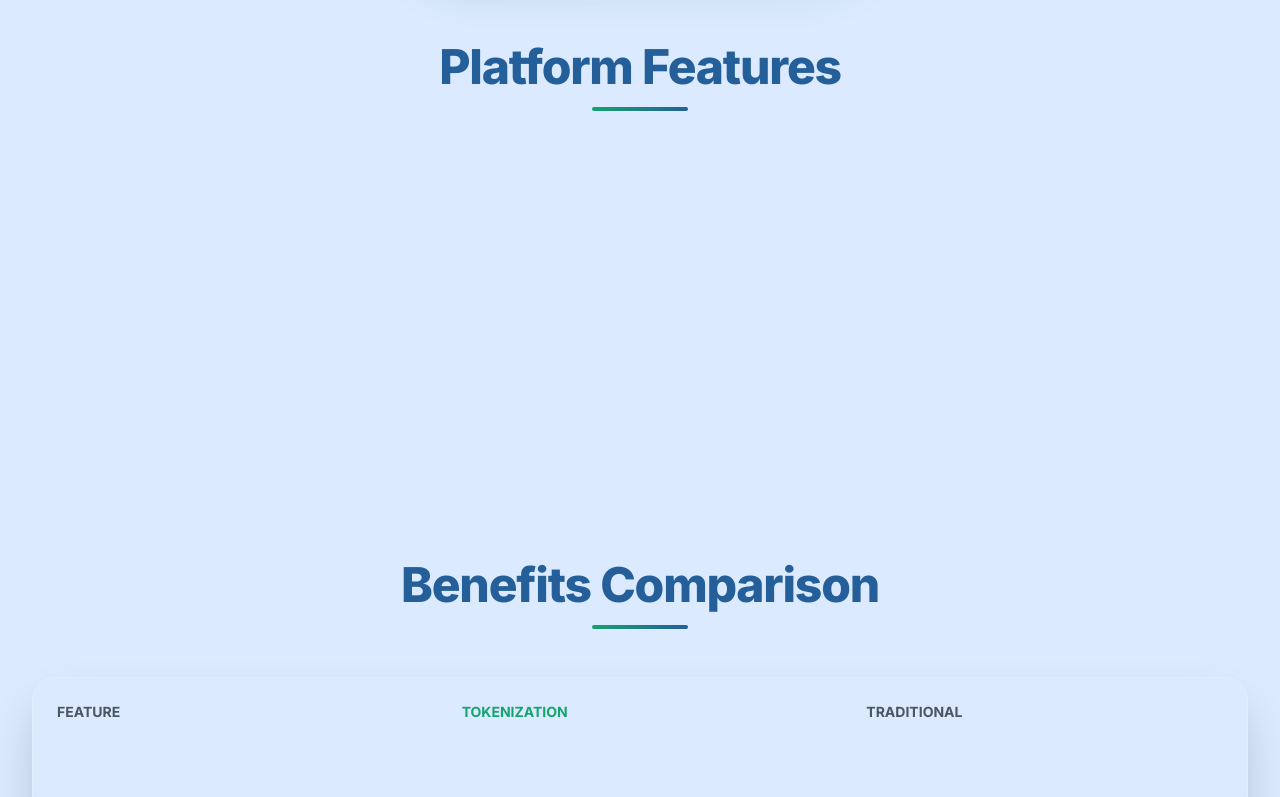
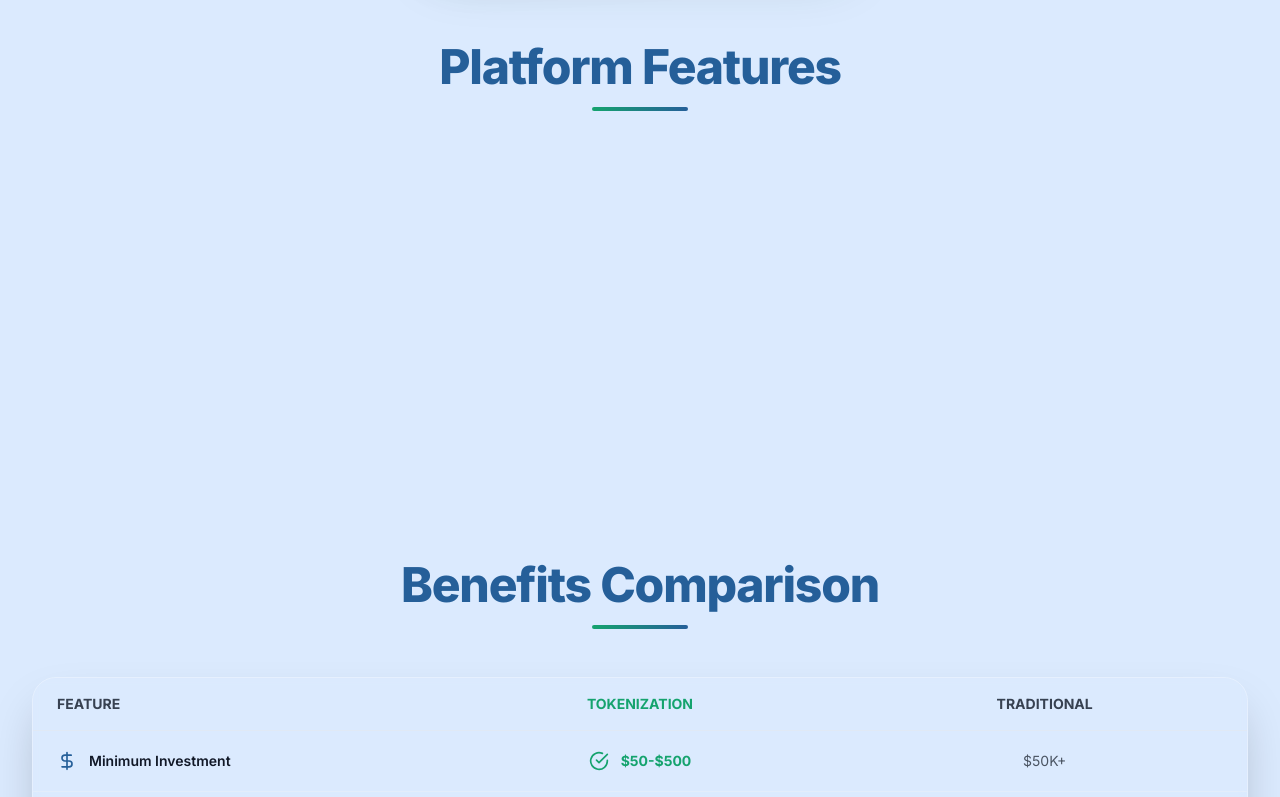
Before and after one commit to anskp/echo-copym-v1.5, a React (Vite) app: page /access in a window 1280 px wide. Shown: the part 2000-2797 px from the top of the page. Built offline with nearby package versions, Linux system fonts and the light colour scheme; a web font is replaced by a local one.

Commit message:
updated the accesspage's benefits comparison section's table

```diff
--- a/src/pages/AccessPage/AccessPage.jsx
+++ b/src/pages/AccessPage/AccessPage.jsx
@@ -658,13 +658,13 @@
             <div className="w-24 h-1 bg-gradient-to-r from-[#15a36e] to-[#255f99] mx-auto rounded-full"></div>
           </div>
 
-          <div className="comparison-table bg-transparent backdrop-blur-sm rounded-3xl border border-white/20 overflow-hidden shadow-2xl overflow-x-auto">
-            <div className="grid grid-cols-3 text-xs sm:text-sm font-bold text-gray-600 border-b border-gray-200/30 min-w-[600px]">
-              <div className="p-3 sm:p-6 bg-transparent backdrop-blur-sm">FEATURE</div>
-              <div className="p-3 sm:p-6 bg-transparent text-[#15a36e] backdrop-blur-sm">
+          <div className="comparison-table backdrop-blur-sm rounded-3xl border border-white/30 overflow-hidden shadow-2xl overflow-x-auto">
+            <div className="grid grid-cols-3 text-sm font-bold text-gray-700 border-b border-gray-200/50 min-w-[700px]">
+              <div className="px-6 py-4">FEATURE</div>
+              <div className="px-6 py-4 text-[#15a36e] text-center">
                 TOKENIZATION
               </div>
-              <div className="p-3 sm:p-6 bg-transparent backdrop-blur-sm">
+              <div className="px-6 py-4 text-center">
                 TRADITIONAL
               </div>
             </div>
@@ -703,18 +703,18 @@
             ].map((row, index) => (
               <div
                 key={index}
-                className="comparison-row grid grid-cols-3 text-xs sm:text-sm border-b border-gray-100/20 last:border-b-0 hover:bg-white/10 transition-colors min-w-[600px]"
+                className="grid grid-cols-3 text-sm border-b border-gray-100/30 last:border-b-0 hover:bg-gray-50/50 transition-colors min-w-[700px]"
               >
-                <div className="p-3 sm:p-6 font-semibold text-gray-900 flex items-center gap-2 sm:gap-3">
-                  <row.icon className="w-4 h-4 sm:w-5 sm:h-5 text-[#255f99] flex-shrink-0" />
-                  <span className="truncate">{row.feature}</span>
+                <div className="px-6 py-5 font-semibold text-gray-900 flex items-center gap-3">
+                  <row.icon className="w-5 h-5 text-[#255f99] flex-shrink-0" />
+                  <span>{row.feature}</span>
                 </div>
-                <div className="p-3 sm:p-6 text-[#15a36e] font-bold flex items-center gap-1 sm:gap-2">
-                  <CheckCircle className="w-4 h-4 sm:w-5 sm:h-5 flex-shrink-0" />
-                  <span className="truncate">{row.tokenization}</span>
+                <div className="px-6 py-5 text-[#15a36e] font-bold flex items-center justify-center gap-3">
+                  <CheckCircle className="w-5 h-5 flex-shrink-0" />
+                  <span>{row.tokenization}</span>
                 </div>
-                <div className="p-3 sm:p-6 text-gray-600">
-                  <span className="truncate">{row.traditional}</span>
+                <div className="px-6 py-5 text-gray-600 text-center flex items-center justify-center">
+                  <span>{row.traditional}</span>
                 </div>
               </div>
             ))}
```
